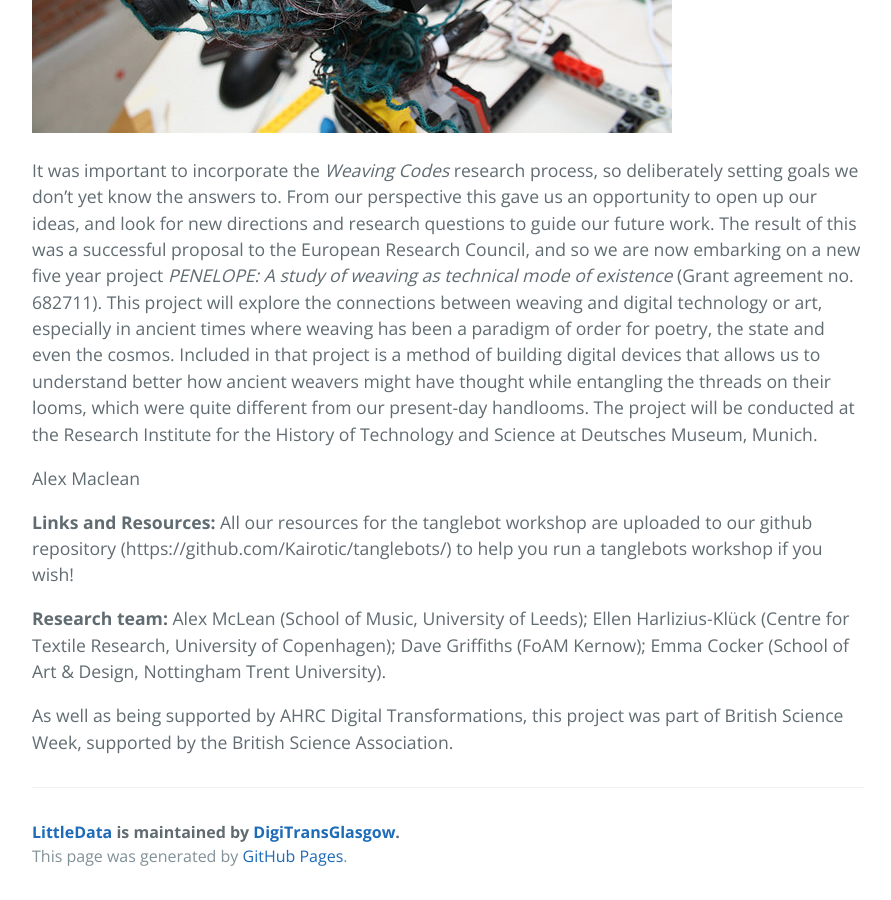
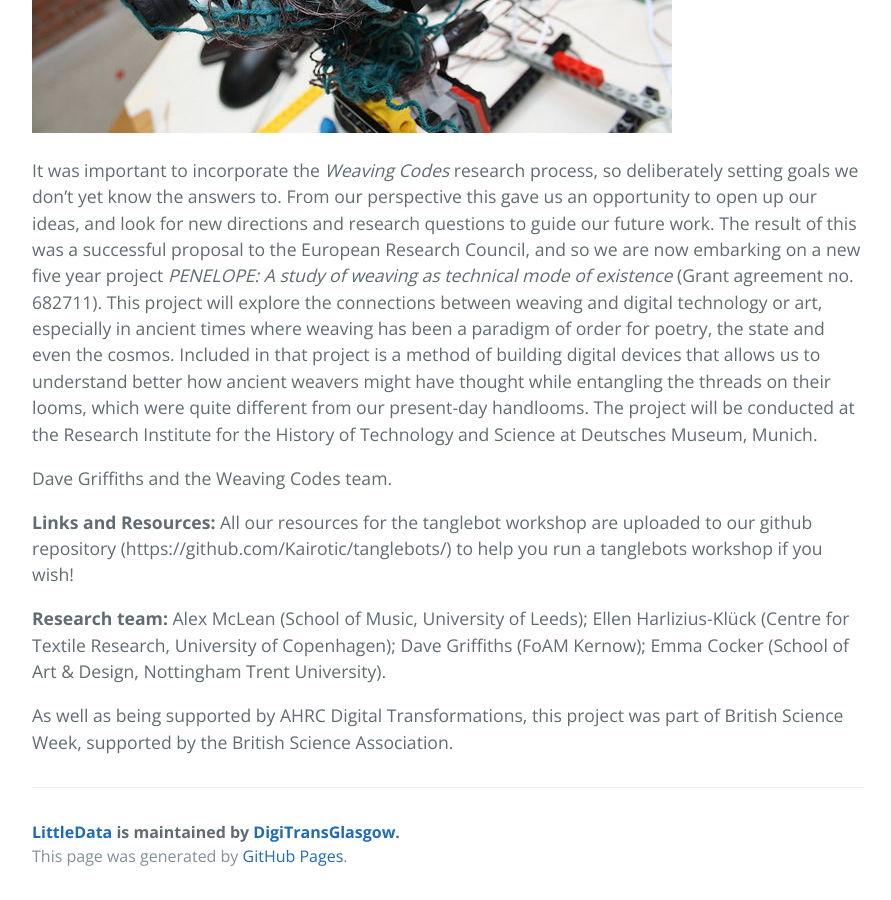
Before and after one commit to DigiTransGlasgow/LittleData, a Jekyll site: the page built from _contributions/02_Tanglebots.md, in a window 1280 px wide and 900 px high, scrolled down 2865 px. Shown: the whole window, without its empty margins (192-1083 px from the left). Built offline with Jekyll 4.4.1, drawn with Linux system fonts in a browser that asks for light colours; the repository's description, which GitHub fills in, is left out.

Commit message:
Update 02_Tanglebots.md

```diff
--- a/_contributions/02_Tanglebots.md
+++ b/_contributions/02_Tanglebots.md
@@ -29,7 +29,7 @@ We have thought about different approaches to future Tanglebots workshops, perha
 
 It was important to incorporate the *Weaving Codes* research process, so deliberately setting goals we don’t yet know the answers to. From our perspective this gave us an opportunity to open up our ideas, and look for new directions and research questions to guide our future work. The result of this was a successful proposal to the European Research Council, and so we are now embarking on a new five year project *PENELOPE: A study of weaving as technical mode of existence* (Grant agreement no. 682711). This project will explore the connections between weaving and digital technology or art, especially in ancient times where weaving has been a paradigm of order for poetry, the state and even the cosmos. Included in that project is a method of building digital devices that allows us to understand better how ancient weavers might have thought while entangling the threads on their looms, which were quite different from our present-day handlooms. The project will be conducted at the Research Institute for the History of Technology and Science at Deutsches Museum, Munich.
 
-Alex Maclean
+Dave Griffiths and the Weaving Codes team.
 
 
 **Links and Resources:**
```
